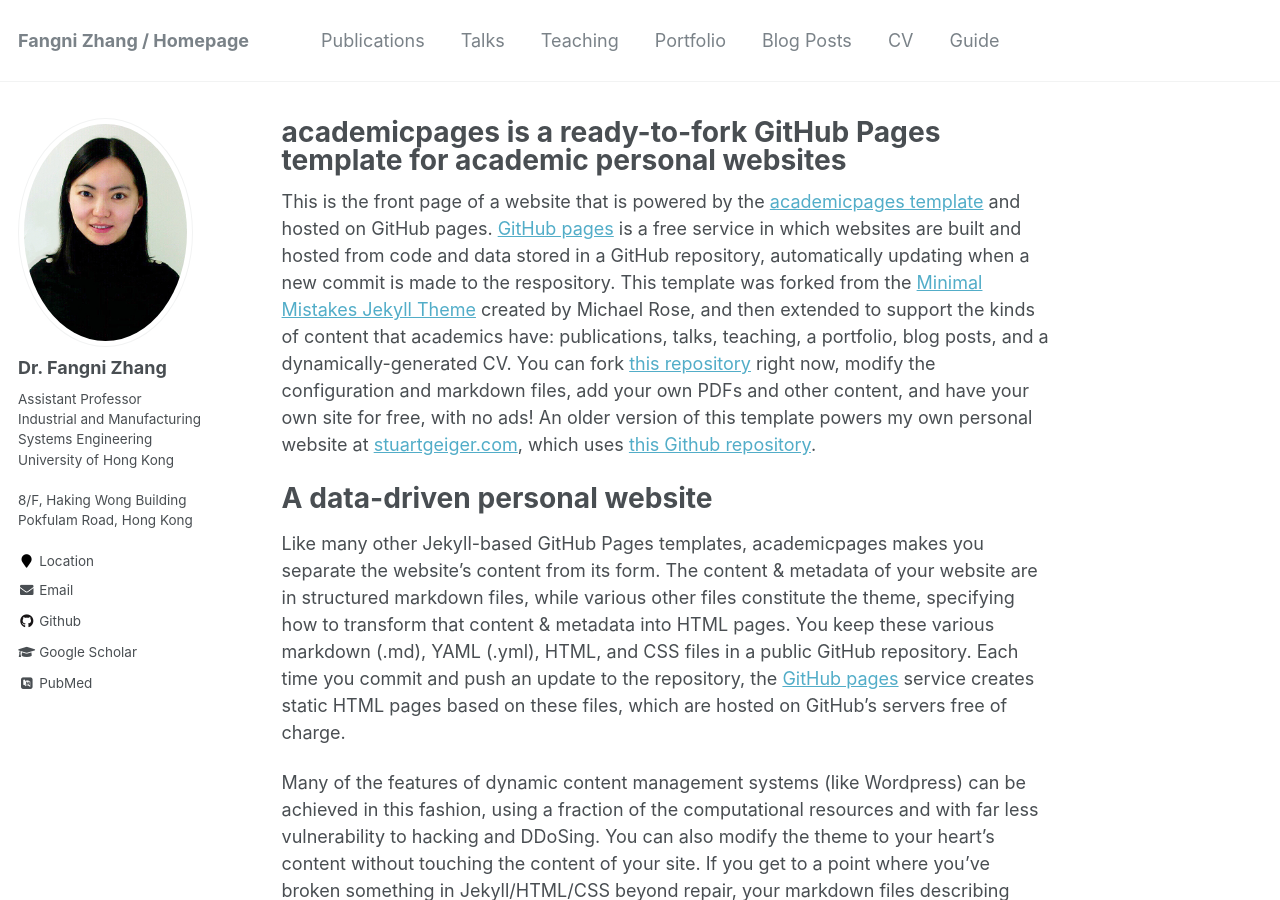
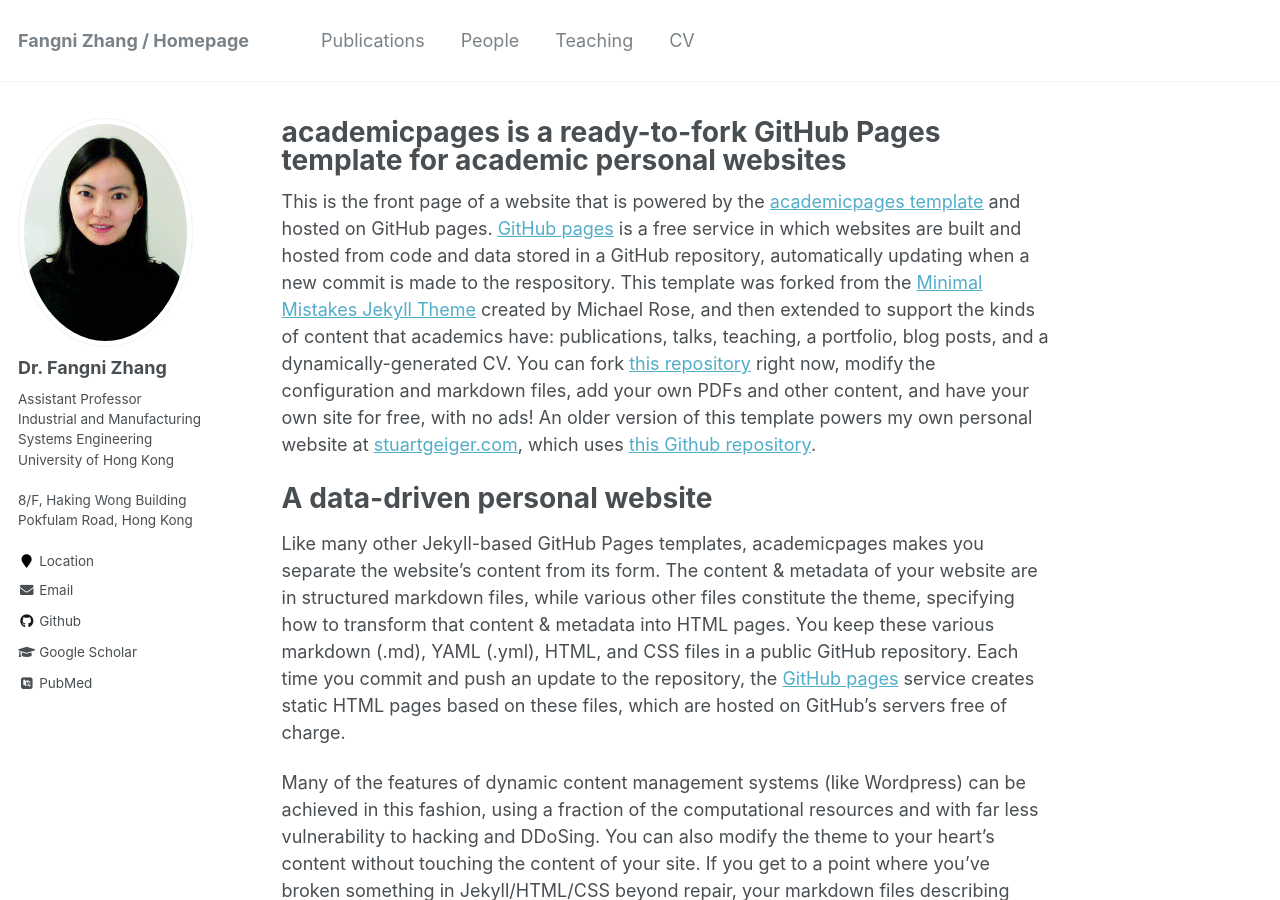
Before and after one commit to fangnizhang/fangnizhang.github.io, a Jekyll site: the page built from _pages/about.md, in a window 1280 px wide and 900 px high. Built offline with Jekyll 4.4.1, drawn with Linux system fonts in a browser that asks for light colours; some web fonts are replaced.

Commit message:
Update navigation.yml

```diff
--- a/_data/navigation.yml
+++ b/_data/navigation.yml
@@ -3,20 +3,11 @@
   - title: "Publications"
     url: /publications/
 
-  - title: "Talks"
-    url: /talks/
+  - title: "People"
+    url: /people/
 
   - title: "Teaching"
     url: /teaching/
 
-  - title: "Portfolio"
-    url: /portfolio/
-
-  - title: "Blog Posts"
-    url: /year-archive/
-
   - title: "CV"
     url: /cv/
-
-  - title: "Guide"
-    url: /markdown/
```
